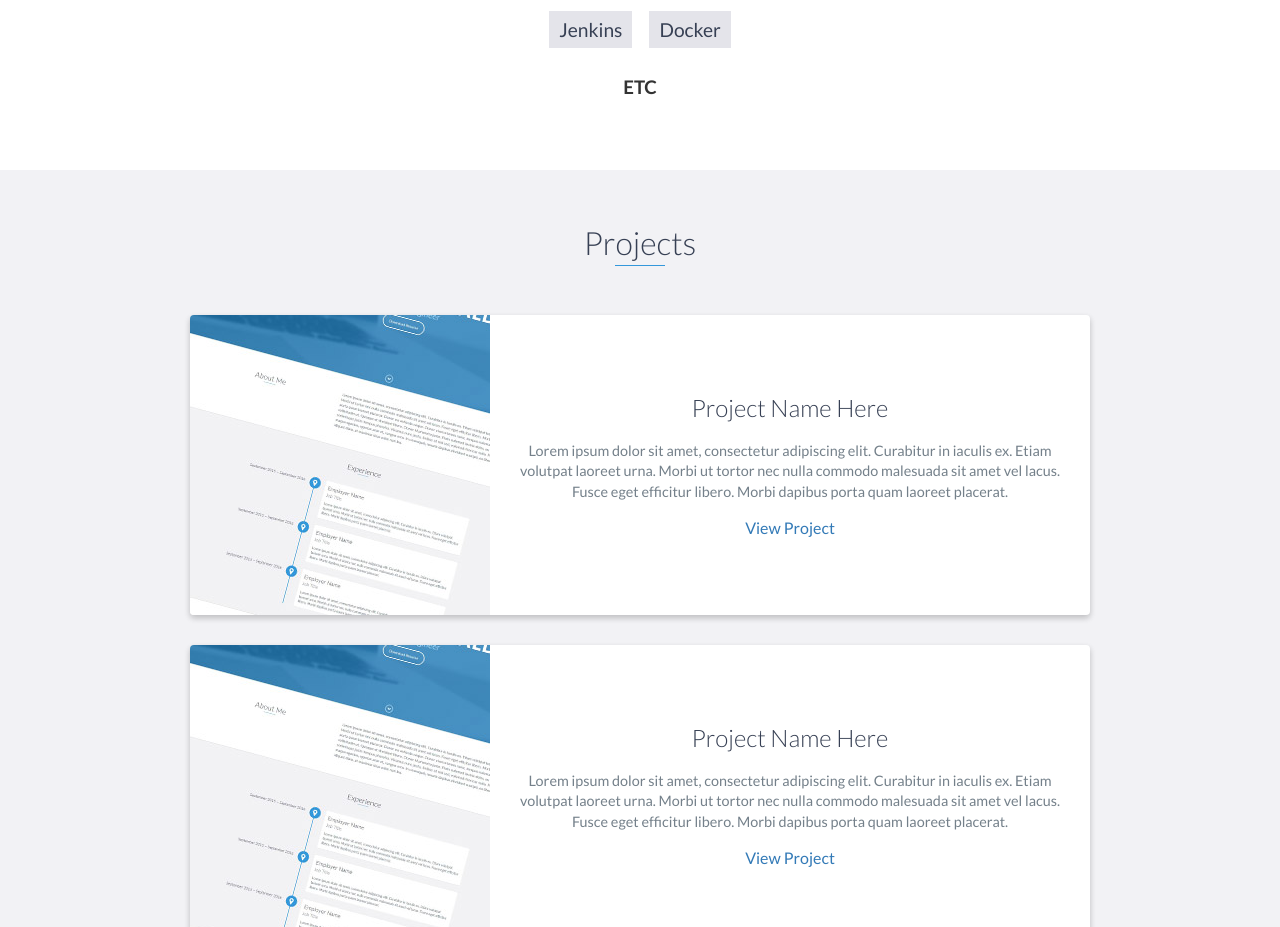
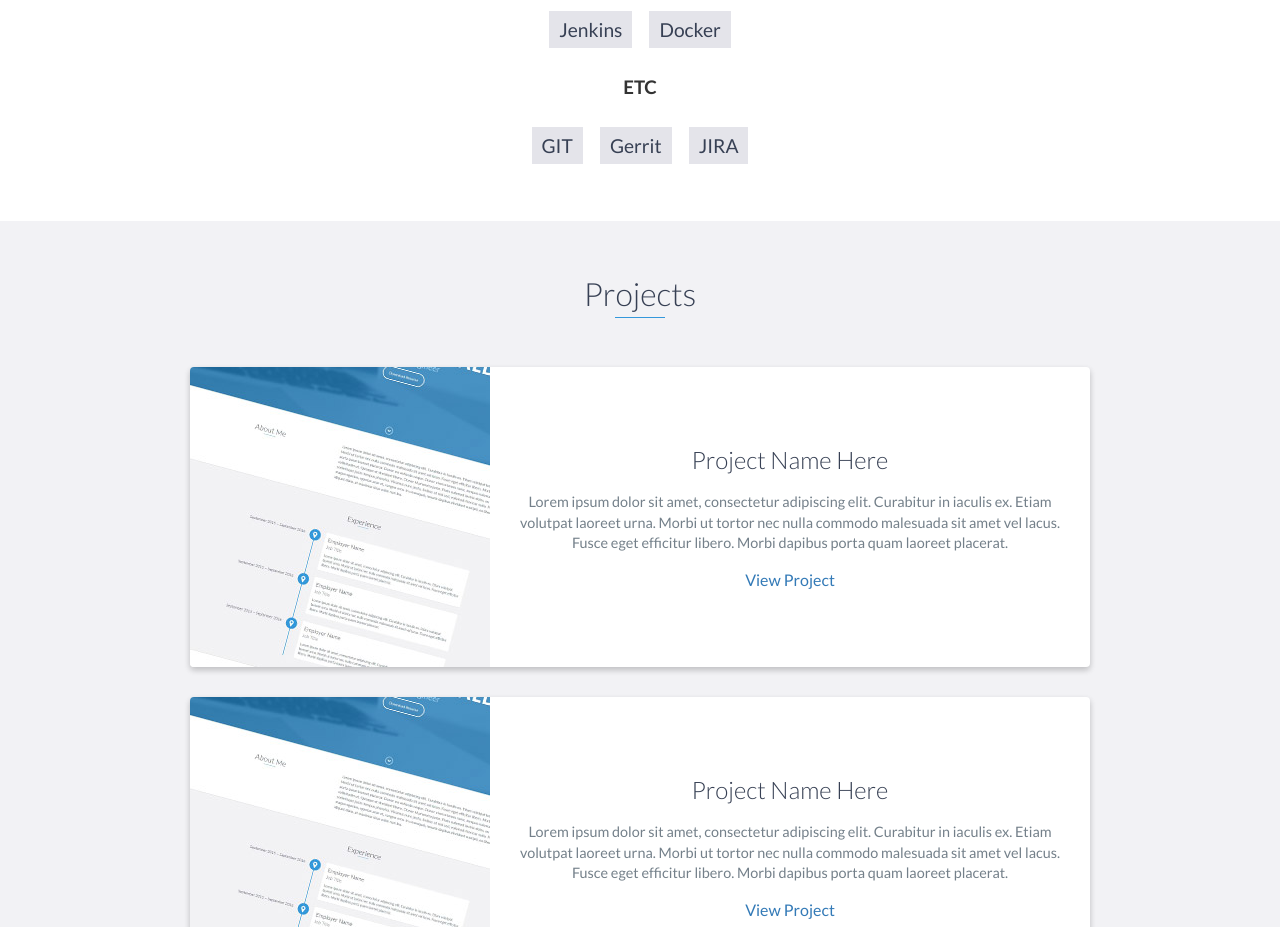
Before and after one commit to amapow/amapow.github.com, a website: page index.html in a window 1280 px wide. Shown: the part 2420-3347 px from the top of the page. Drawn offline with nearby package versions, Linux system fonts and the light colour scheme.

Commit message:
20.04.23|15:35 skills 추가

```diff
--- a/index.html
+++ b/index.html
@@ -159,7 +159,6 @@
             <h3>DataBase</h3>
             <li>MySQL</li>
 
-
             <h3>OS</h3>
             <li>Windows</li>
             <li>Linux</li>
@@ -170,6 +169,9 @@
             <li>Docker</li>
 
             <h3>ETC</h3>
+            <li>GIT</li>
+            <li>Gerrit</li>
+            <li>JIRA</li>
 
             <!--            <li>Ruby</li>-->
 <!--            <li>Go</li>-->
```
